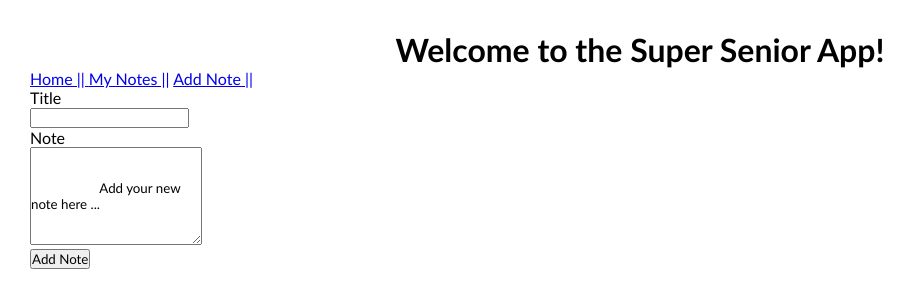
After one commit to BlakeACostner/Super-Senior, a Flask app: template flask_app/templates/new.html in a window 1280 px wide. The commit adds this page. Shown: the top 308 px of the page, without its empty margins (0-916 px from the left). Run offline with Flask 2, Linux system fonts and the light colour scheme; the template is opened without the code that fills it, so the values that code supplies are empty.

Commit message:
Built app with CRUD functionality

```diff
--- /dev/null
+++ b/flask_app/database.py
@@ -0,0 +1,4 @@
+from flask_sqlalchemy import SQLAlchemy
+#Initlaize the Flask-SQLAlchemy extenstion instance
+
+db = SQLAlchemy()
--- a/flask_app/main.py
+++ b/flask_app/main.py
@@ -1,33 +1,115 @@
 # imports
-import os                 # os is used to get environment variables IP & PORT
-from flask import Flask, render_template  # Flask is the web app that we will customize
+import os # os is used to get environment variables IP & PORT
+
+from flask import Flask, render_template, request, redirect, url_for,session # Flask is the web app that we will customize
+from database import db
+from models import Note as Note
+from models import User as User
+
 
 
 app = Flask(__name__)     # creates the app
 
+app.config['SQLALCHEMY_DATABASE_URI'] = 'sqlite:///flask_note_app.db'
+app.config['SQLALCHEMY_TRACK_MODIFICATIONS']= False
+
+#  Bind SQLAlchemy db object to this Flask app
+db.init_app(app)
+
+#Setup models
+with app.app_context():
+    db.create_all()   # run under the app context
 
 #HOME PAGE
 @app.route('/')
 @app.route('/index')
 def index():
-    return render_template('index.html')
+    a_user = db.session.query(User).filter_by(email='mogli@uncc.edu')
+
+    return render_template('index.html', user = a_user)
+
 
 
 #LIST NOTES PAGE
 @app.route('/notes')
 def get_notes():
-    notes= {1: {'title': 'First note', 'text': 'this is my first note', 'date': '10-1-2020'}}
+    a_user = db.session.query(User).filter_by(email='mogli@uncc.edu')
+    my_notes = db.session.query(Note).all()
 
-    return render_template('notes.html', notes = notes)
+    return render_template('notes.html', notes=my_notes, user=a_user)
+
 
 
 #SPECIFIC NOTE PAGE
 @app.route('/notes/<note_id>')
 def get_note(note_id):
-    notes= {1: {'title': 'First note', 'text': 'this is my first note', 'date': '10-1-2020'}}
+    a_user = db.session.query(User).filter_by(email='mogli@uncc.edu')
+    my_note = db.session.query(Note).filter_by(id=note_id).one()
 
-    return render_template('note.html', notes = notes[int(note_id)])
+    return render_template('note.html', note = my_note, user = a_user)
 
+
+
+@app.route('/notes/new', methods=['GET','POST'])
+def new_note():
+
+    #check method
+    if request.method == 'POST':
+        # get title
+        title = request.form['title']
+        # get note
+        text = request.form['noteText']
+        # create time stamp
+        from datetime import date
+        today = date.today()
+        # format date
+        today = today.strftime("%m-%d-%Y")
+        new_record = Note(title,text, today)
+        db.session.add(new_record)
+        db.session.commit()
+
+        return redirect(url_for('get_notes'))
+    else:
+        a_user = db.session.query(User).filter_by(email='mogli@uncc.edu')
+        return render_template('new.html', user = a_user)
+
+
+
+
+@app.route('/notes/edit/<note_id>', methods=['GET', 'POST'])
+def update_note(note_id):
+
+    if request.method == 'POST':
+
+        title = request.form['title']
+
+        text = request.form['noteText']
+        note = db.session.query(Note).filter_by(id=note_id).one()
+
+        note.title = title
+        note.text = text
+
+        db.session.add(note)
+        db.session.commit()
+
+        return redirect(url_for('get_notes'))
+    else:
+
+
+        a_user = db.session.query(User).filter_by(email='mogli@uncc.edu')
+
+        my_note = db.session.query(Note).filter_by(id=note_id).one()
+
+        return render_template('new.html', note=my_note, user=a_user)
+
+
+@app.route('/notes/delete/<note_id>', methods=['POST'])
+def delete_note(note_id):
+    my_note = db.session.query(Note).filter_by(id=note_id).one()
+    db.session.delete(my_note)
+    db.session.commit()
+
+    return redirect(url_for('get_notes'))
 
 
 
--- /dev/null
+++ b/flask_app/templates/new.html
@@ -0,0 +1,59 @@
+<!DOCTYPE html>
+<html lang="en">
+    <head>
+        <meta charset="utf-8">
+        <meta name="viewport" content="width=device-width, initial-scale=1">
+        <meta name="description" content="UNCC Notes App">
+        <title>UNCC Notes App</title>
+        <!-- styles -->
+        <link rel="stylesheet" href="{{ url_for('static', filename='main.css') }}">
+    </head>
+    <body>
+
+        <div id="heading"><h1>Welcome to the Super Senior App!</h1></div>
+
+        <nav>
+            <a href="{{ url_for('index') }}"> Home || </a>
+            <a href="{{ url_for('get_notes') }}">My Notes ||</a>
+            <a href="{{ url_for('new_note') }}">Add Note || </a>
+        </nav>
+
+        {% if note %}
+            <form action="{{ url_for('update_note', note_id=note.id)}}" method="post">
+        {% else %}
+
+
+
+
+
+
+            <form action="new" method="post">
+        {% endif %}
+
+
+
+            <p> <label>Title </label></p>
+            <p> <input type="text" name="title" value="{% if note %}{{note.title}} {% endif %}"/></p>
+            <p> <label>Note </label></p>
+
+            <p> <textarea name="noteText"  rows="6" cols="0" >
+
+                {% if note %}
+                    {{note.text}}
+                {% else %}
+                    Add your new note here ...
+                {% endif %}
+
+            </textarea>
+        </p>
+            <p>
+                {% if note %}
+                    <input type="submit" value="Update note"/>
+                {% else %}
+                    <input type="submit" value="Add Note"/>
+                {% endif %}
+            </p>
+        </form>
+
+    </body>
+</html>
```
Also changed, not shown: flask_app/models.py (added, +22 -0 lines), flask_app/templates/index.html (+10 -0 lines), flask_app/templates/note.html (+24 -2 lines), flask_app/templates/notes.html (+28 -2 lines), flask_app/instance/flask_note_app.db (added).
